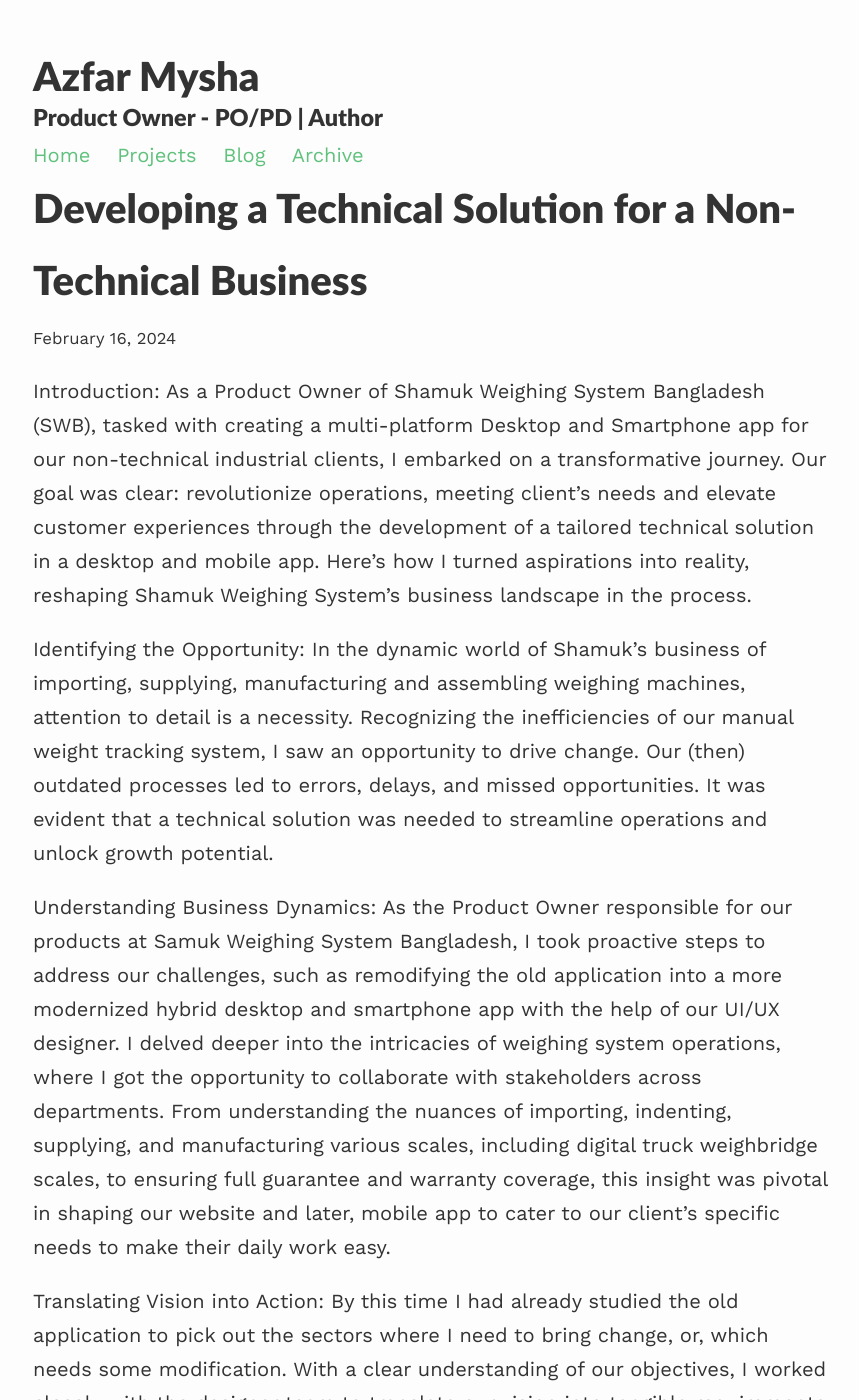
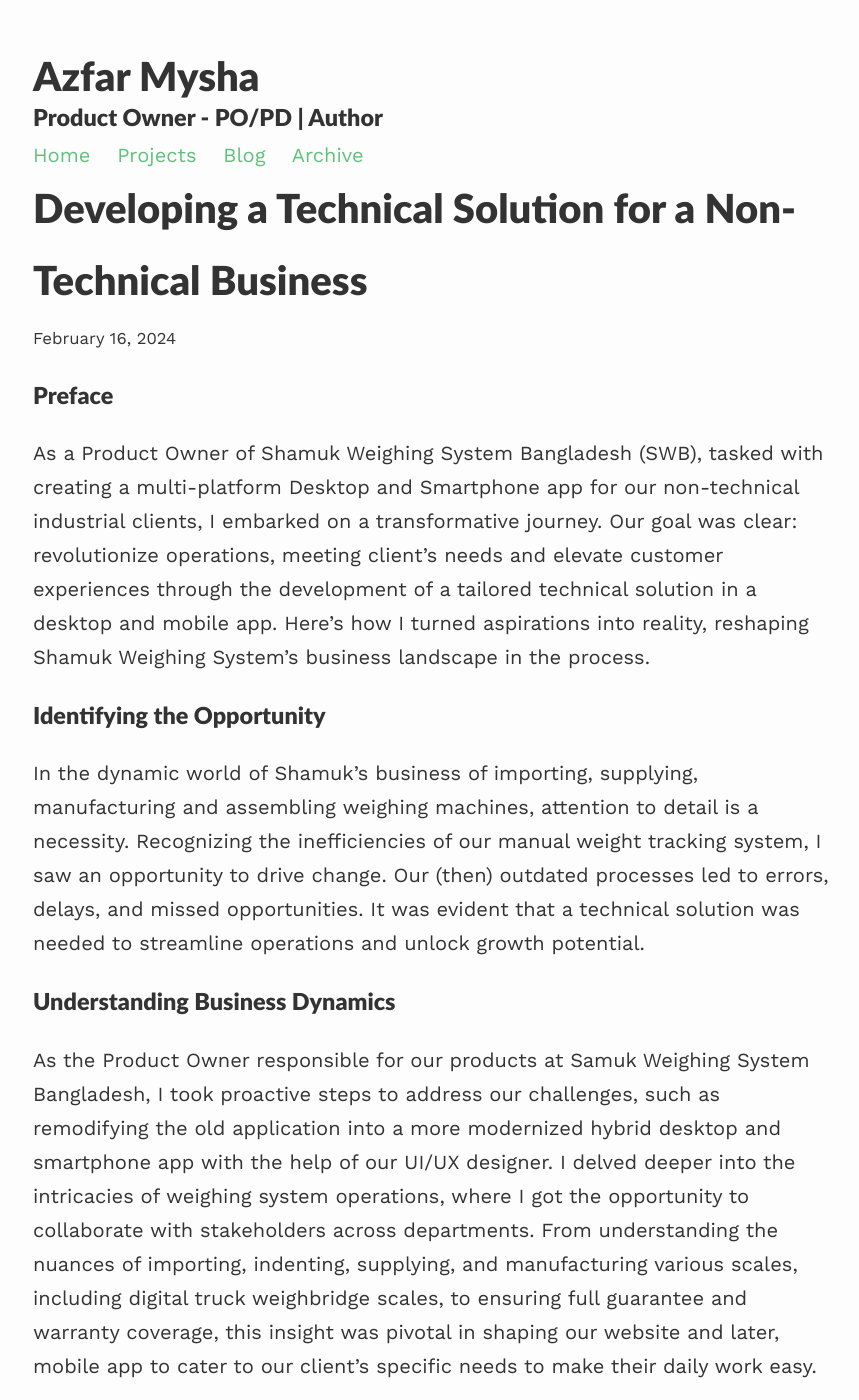
Before and after one commit to azfarmysha/azfarmysha.github.io, a Jekyll site: the page built from docs/_posts/2024-02-16-technical-non-technical.md, in a window 1280 px wide and 1400 px high. Shown: the whole window, without its empty margins (207-1066 px from the left). Built offline with Jekyll 4.4.1, drawn with Linux system fonts in a browser that asks for light colours; nearby versions of some CDN libraries; some of the changed text lies outside the part shown.

Commit message:
Update blog

```diff
--- a/docs/_posts/2024-02-16-technical-non-technical.md
+++ b/docs/_posts/2024-02-16-technical-non-technical.md
@@ -3,23 +3,23 @@
 title: "Developing a Technical Solution for a Non-Technical Business"
 ---
 
-Introduction:
+### Preface
 As a Product Owner of Shamuk Weighing System Bangladesh (SWB), tasked with creating a multi-platform Desktop and Smartphone app for our non-technical industrial clients, I embarked on a transformative journey. Our goal was clear: revolutionize operations, meeting client’s needs and elevate customer experiences through the development of a tailored technical solution in a desktop and mobile app. Here's how I turned aspirations into reality, reshaping Shamuk Weighing System’s business landscape in the process.
 
-Identifying the Opportunity:
+### Identifying the Opportunity
 In the dynamic world of Shamuk’s business of importing, supplying, manufacturing and assembling weighing machines, attention to detail is a necessity. Recognizing the inefficiencies of our manual weight tracking  system, I saw an opportunity to drive change. Our (then) outdated processes led to errors, delays, and missed opportunities. It was evident that a technical solution was needed to streamline operations and unlock growth potential.
 
-Understanding Business Dynamics:
+### Understanding Business Dynamics
 As the Product Owner responsible for our products at Samuk Weighing System Bangladesh, I took proactive steps to address our challenges, such as remodifying the old application into a more modernized hybrid desktop and smartphone app with the help of our UI/UX designer. I delved deeper into the intricacies of weighing system operations, where I got the opportunity to collaborate with stakeholders across departments. From understanding the nuances of importing, indenting, supplying, and manufacturing various scales, including digital truck weighbridge scales, to ensuring full guarantee and warranty coverage, this insight was pivotal in shaping our website and later, mobile app to cater to our client’s specific needs to make their daily work easy.
 
-Translating Vision into Action:
+### Translating Vision into Action
 By this time I had already studied the old application to pick out the sectors where I need to bring change, or, which needs some modification. With a clear understanding of our objectives, I worked closely with the designer team to translate our vision into tangible requirements. I made sure that the design serves our clients’ purpose in a simple but effective way. Together, we identified key functionalities essential for the success of the mobile app through the success of our clients.
 
-Ensuring Quality and Deployment:
+### Ensuring Quality and Deployment
 Quality assurance was central to our development process. Rigorous testing protocols were implemented to identify and address any issues before deployment. Our clients were very cooperative in this case. We sat through many scheduled meetings to make sure we understand their experience with using our mobile app and website. Once confident in our solution's stability, we orchestrated a seamless transition to production, minimizing disruption to our operations.
 
-Continuously Evolving:
+### Continuously Evolving
 Launching our solution was just the beginning. Post-deployment, I remained committed to driving continuous improvement. Monitoring performance metrics and gathering user feedback allowed us to optimize our product. Regular updates ensured that our solution remained agile and aligned with our clients’ evolving needs.
 
-Conclusion:
+### Conclusion
 My journey as a Product Owner developing a technical solution for our non-technical business has been one of growth and innovation. By leveraging technology and fostering collaboration, we've transformed our operations, delivering value to both our business and customers. Looking ahead, I'm excited by the possibilities that lie ahead as we continue to innovate and evolve in a rapidly changing landscape.
```
